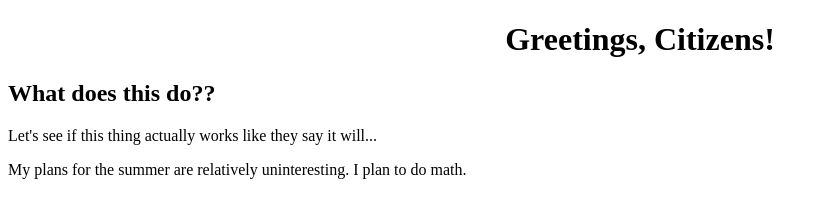
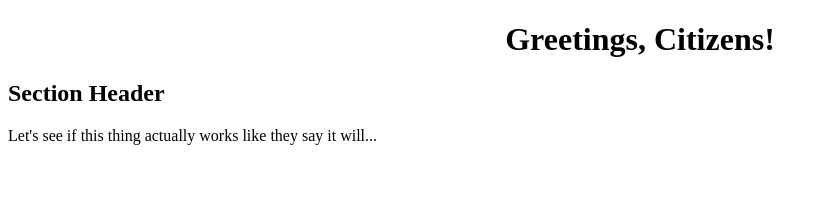
Before and after one commit to jdsteph2/jdsteph2.github.io, a plain HTML site: page index.html in a window 1280 px wide. Shown: the whole page, without its empty margins (0-827 px from the left). Drawn offline with Linux system fonts and the light colour scheme.

Commit message:
update subheader

```diff
--- a/index.html
+++ b/index.html
@@ -2,8 +2,7 @@
 <html>
     <body>
         <h1 style ="text-align:center";> Greetings, Citizens! </h1>
-        <h2>  What does this do??  </h2>
-        <p>  Let's see if this thing actually works like they say it will...</p>
-        <p>  My plans for the summer are relatively uninteresting.  I plan to do math. </p>
+        <h2>  Section Header  </h2>
+        <p>  Let's see if this thing actually works like they say it will... </p>
     </body>
 </html>
```
